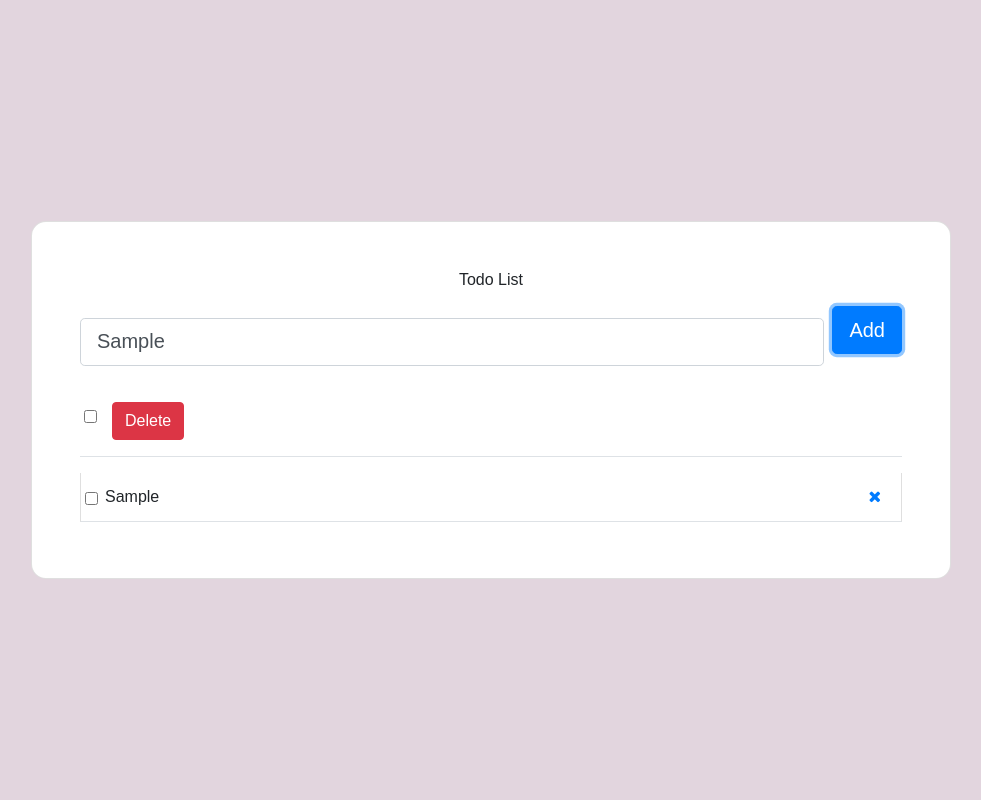
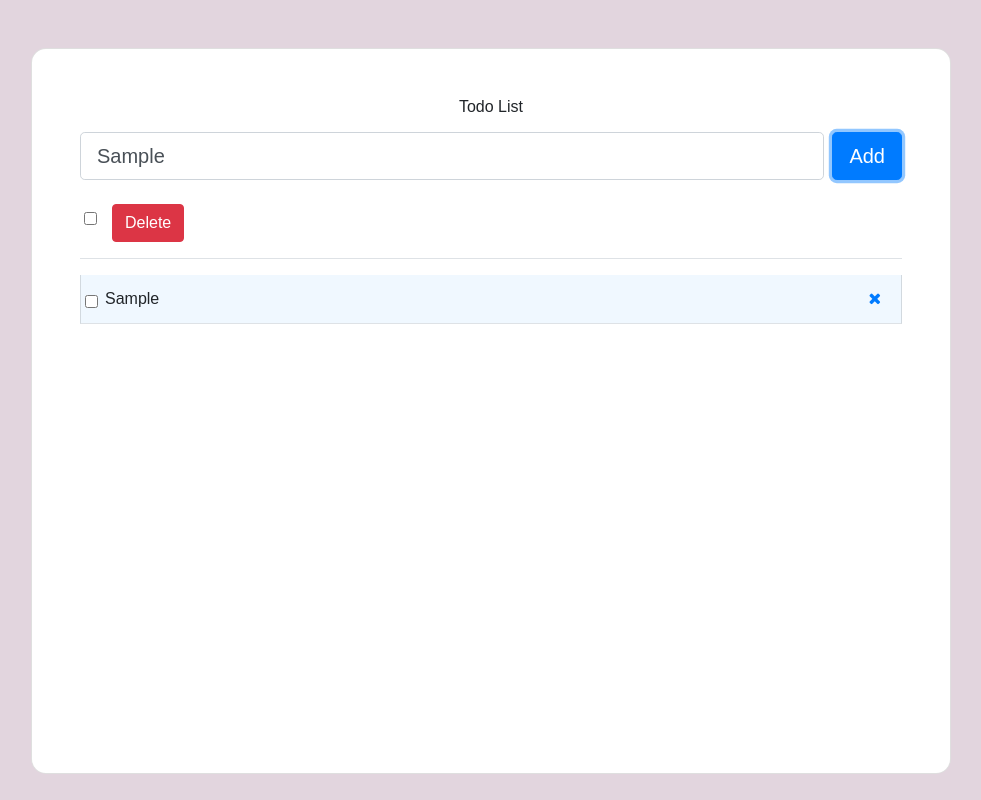
Before and after one commit to abhisupekar/react-todo-app, a React (Create React App) app: page / in a window 1280 px wide. Both pictures are taken after typing "Sample" into the empty fields and a click on the button "Add". Shown: the whole page, without its empty margins (149-1130 px from the left). Built offline with nearby package versions, Linux system fonts and the light colour scheme; no server answers.

Commit message:
improvements

```diff
--- a/src/App.js
+++ b/src/App.js
@@ -60,7 +60,7 @@ export default function App() {
                     </div>
                     <button
                       type="submit"
-                      className="btn btn-primary btn-lg mb-4 ml-2"
+                      className="btn btn-primary btn-lg ml-2"
                     >
                       Add
                     </button>
--- a/src/Task.js
+++ b/src/Task.js
@@ -42,7 +42,6 @@ const Task = () => {
 
   return (
     <div>
-      <ul className="list-group mb-0">
       <div className="inputAll pl-4">
         <input
           className="form-check-input me-2 main-checkbox mt-2"
@@ -60,10 +59,11 @@ const Task = () => {
         </button>
       </div>
       <div className="border-top my-3"></div>
+      <ul className="list-group mb-0 ul-scroll">
         {tasks.map((task, index) => (
           <li
             key={index}
-            className="pl-4 list-group-item d-flex justify-content-between align-items-center border-start-0 border-top-0 border-end-0 border-bottom rounded-0 mb-2"
+            className="pl-4 list-group-item d-flex justify-content-between align-items-center border-start-0 border-top-0 border-end-0 border-bottom rounded-0 mb-2 custom-li"
           >
             <div className="d-flex align-items-center">
               <input
--- a/src/styles.css
+++ b/src/styles.css
@@ -6,3 +6,11 @@
 .inputAll {
   text-align: left;
 }
+
+.ul-scroll {
+  height: 450px;
+  overflow: auto;
+}
+.custom-li {
+  background-color: aliceblue;
+}
```
Lines whose indentation alone changed are shown as unchanged.
